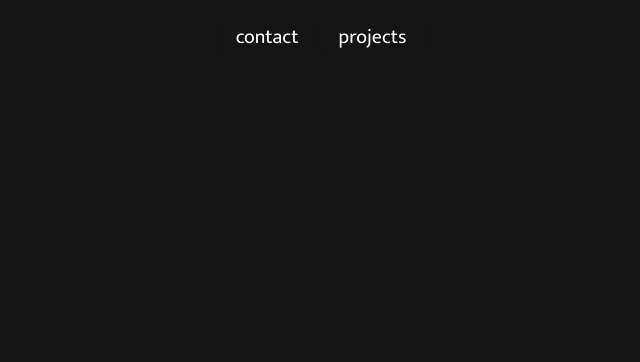
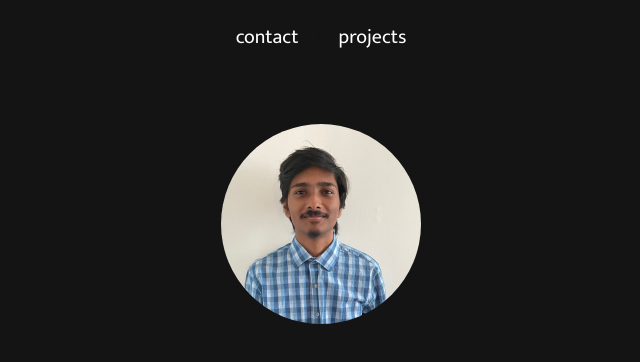
Before and after one commit to zayaanra/portfolio, a React (Create React App) app in the folder portfolio/: page / in a window 1280 px wide. Shown: the top 362 px of the page, without its empty margins (319-959 px from the left). Built offline with nearby package versions, Linux system fonts and the light colour scheme.

Commit message:
Added image for display

```diff
--- a/portfolio/src/components/Home.js
+++ b/portfolio/src/components/Home.js
@@ -1,4 +1,5 @@
 import * as React from 'react';
+import me from '../images/me.jpg'
 
 const styles = {
     container: {
@@ -17,13 +18,24 @@ const styles = {
         borderRadius: 100,
         padding: 20
     },
+    image: {
+        borderRadius: 500,
+        borderColor: "white",
+        width: 200,
+        padding: 50,
+    }
 }
 
 export default function Home() {
     return (
-        <section style={styles.container}>
-            <button style={styles.button} type="button" >contact</button>
-            <button style={styles.button} type="button">projects</button>
+        <section>
+            <section style={styles.container}>
+                <button style={styles.button} type="button" >contact</button>
+                <button style={styles.button} type="button">projects</button>
+            </section>
+            <section style={styles.container}>
+                <img style={styles.image} src={me}></img>
+            </section>
         </section>
     )
 }
```
Also changed, not shown: portfolio/src/images/me.jpg (added).
